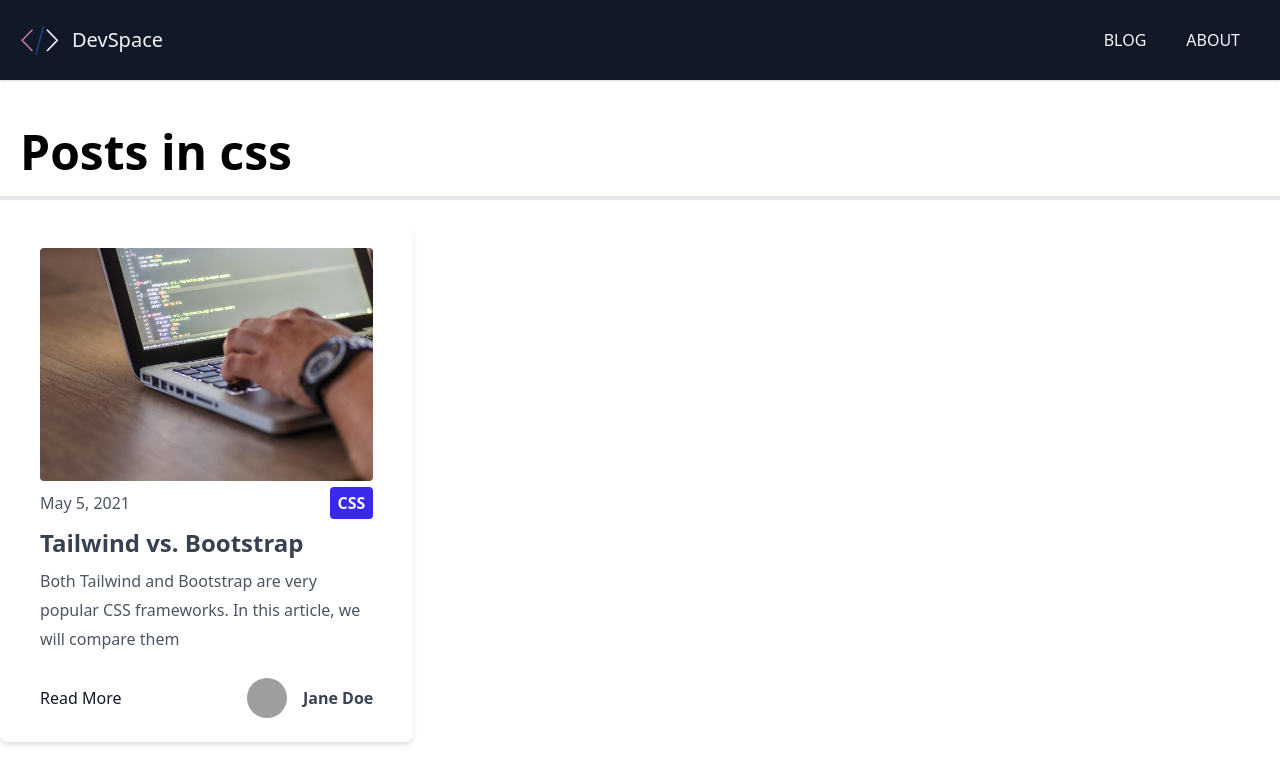
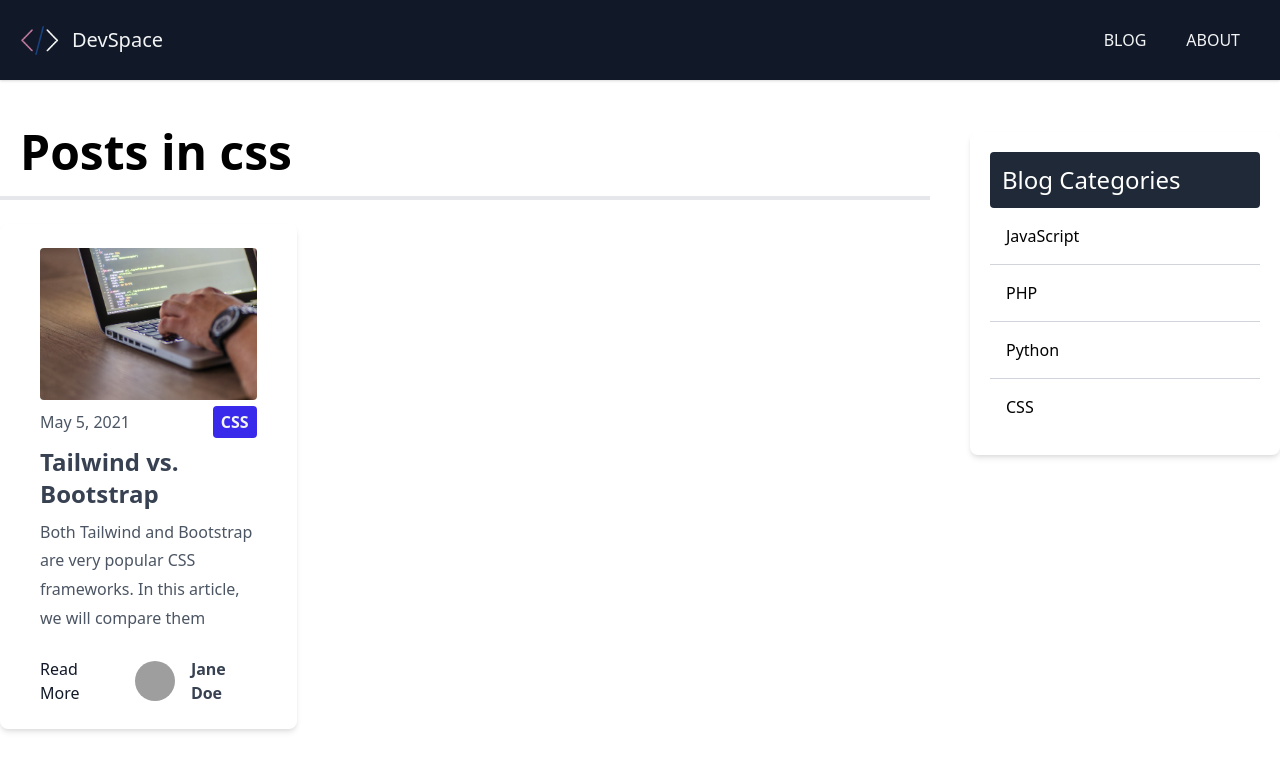
Before and after one commit to lameesad/Blog-Nextjs, a Next.js app: page /blog/category/css in a window 1280 px wide. Shown: the top 784 px of the page. Built offline with nearby package versions, Linux system fonts and the light colour scheme; grey boxes are pictures that could not be loaded.

Commit message:
Category Sidebar

```diff
--- /dev/null
+++ b/components/CategoryList.js
@@ -0,0 +1,19 @@
+
+import Link from 'next/link'
+
+export default function CategoryList({ categories }) {
+    return (
+        <div className='w-full p-5 bg-white rounded-lg shadow-md mt-6'>
+            <h3 className='text-2xl bg-gray-800 text-white p-3 rounded'>
+                Blog Categories
+      </h3>
+            <ul className='divide-y divide-gray-300'>
+                {categories.map((category, index) => (
+                    <Link key={index} href={`/blog/category/${category.toLowerCase()}`}>
+                        <li className='p-4 cursor-pointer hover:bg-gray-50'>{category}</li>
+                    </Link>
+                ))}
+            </ul>
+        </div>
+    )
+}
--- a/pages/blog/category/[category_name].js
+++ b/pages/blog/category/[category_name].js
@@ -5,17 +5,30 @@
 import Post from '@/components/Post'
 import matter from 'gray-matter'
 import { getPosts } from '@/lib/post'
+import CategoryList from '@/components/CategoryList'
 
-export default function CategoryBlogPage({ posts, categoryName }) {
+export default function CategoryBlogPage({ posts, categoryName, categories }) {
 
     return (
         <Layout>
-            <h1 className='text-5xl border-b-4 p-5 font-bold'>Posts in {categoryName}</h1>
-            <div className="grid md:grid-cols-2 lg:grid-cols-3 gap-5">
-                {posts.map((post, index) => (
-                    <Post key={index} post={post} />
-                ))}
+
+            <div className="flex justify-between">
+                <div className="w-3/4 mr-10">
+                    <h1 className='text-5xl border-b-4 p-5 font-bold'>Posts in {categoryName}</h1>
+                    <div className="grid md:grid-cols-2 lg:grid-cols-3 gap-5">
+                        {posts.map((post, index) => (
+                            <Post key={index} post={post} />
+                        ))}
+                    </div>
+                </div>
+                <div className="w-1/4">
+                    <CategoryList categories={categories} />
+                </div>
             </div>
+
+
+
+
 
         </Layout>
     )
@@ -47,12 +60,21 @@
 
     const posts = getPosts()
 
+    // Get catgeories for sidebar
+
+    const categories = posts.map((post => post.frontmatter.category))
+
+    // we need a unique catgories without repetition
+    // array with each specific category
+    const uniqueCategories = [...new Set(categories)]
+
     // Filter posts by category
     const categoryPosts = posts.filter(post => post.frontmatter.category.toLowerCase() === category_name)
     return {
         props: {
             posts: categoryPosts,
             categoryName: category_name,
+            categories: uniqueCategories
 
         }
     }
--- a/pages/blog/page/[page_index].js
+++ b/pages/blog/page/[page_index].js
@@ -5,12 +5,16 @@
 import Pagination from '@/components/Pagination'
 import { POSTS_PER_PAGE } from '@/config/index'
 import { getPosts } from '@/lib/post'
+import CategoryList from '@/components/CategoryList'
 
 
-export default function BlogPage({ posts, numPages, currentPage }) {
-    console.log(posts)
+export default function BlogPage({ posts, numPages, currentPage, categories }) {
+    // console.log(posts)
     return (
         <Layout>
+
+            <div className="flex justify-between">
+                <div className="w-3/4 mr-10">
                     <h1 className='text-5xl border-b-4 p-5 font-bold'>Blog</h1>
                     <div className="grid md:grid-cols-2 lg:grid-cols-3 gap-5">
                         {posts.map((post, index) => (
@@ -18,6 +22,13 @@
                         ))}
                     </div>
                     <Pagination currentPage={currentPage} numPages={numPages} />
+                </div>
+                <div className="w-1/4">
+                    <CategoryList categories={categories} />
+                </div>
+            </div>
+
+
         </Layout>
     )
 }
@@ -33,7 +44,7 @@
             params: { page_index: i.toString() }
         })
     }
-    console.log(paths)
+    // console.log(paths)
     return {
         paths,
         fallback: false
@@ -48,6 +59,16 @@
 
     const posts = getPosts()
 
+    // Get catgeories for sidebar
+
+    const categories = posts.map((post => post.frontmatter.category))
+
+    // we need a unique catgories without repetition
+    // array with each specific category
+    const uniqueCategories = [...new Set(categories)]
+
+    // console.log(uniqueCategories)
+
     const numPages = Math.ceil(files.length / POSTS_PER_PAGE)
     const pageIndex = page - 1
     const orderedPosts = posts
@@ -57,7 +78,8 @@
         props: {
             posts: orderedPosts,
             numPages,
-            currentPage: page
+            currentPage: page,
+            categories: uniqueCategories
         }
     }
 }
--- a/pages/index.js
+++ b/pages/index.js
@@ -5,7 +5,7 @@
 import { getPosts } from '@/lib/post'
 
 export default function HomePage({ posts }) {
-  console.log(posts)
+  // console.log(posts)
   return (
     <Layout>
       <h1 className='text-5xl border-b-4 p-5 font-bold'>Lates posts</h1>
```
Lines whose indentation alone changed are shown as unchanged.
